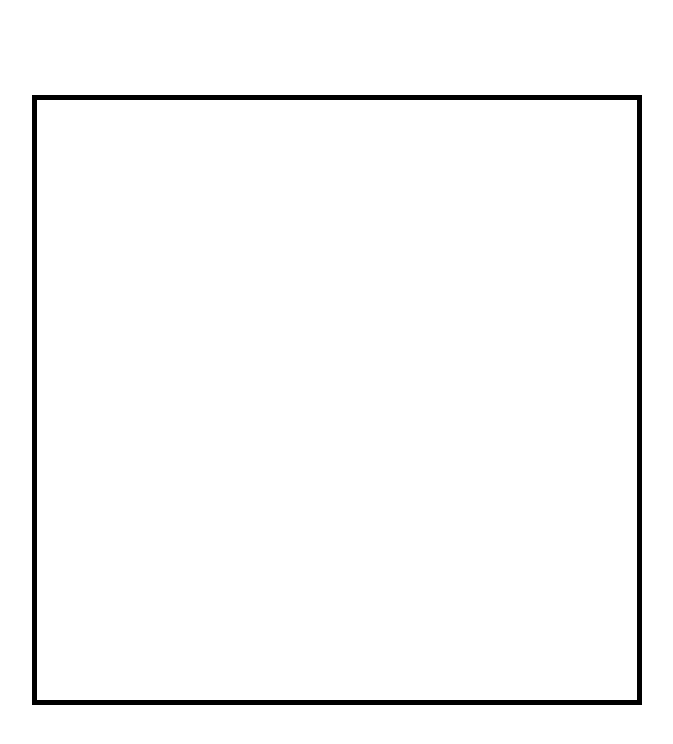
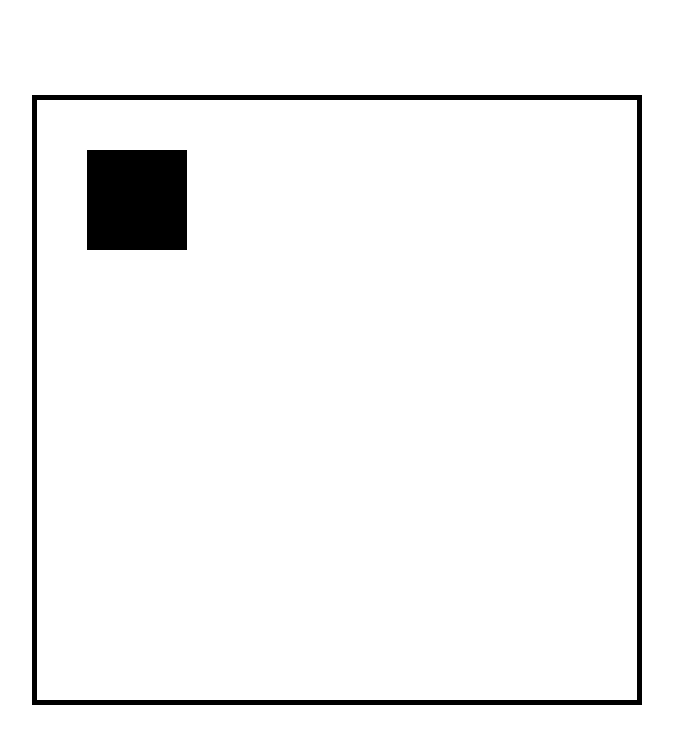
Before and after one commit to YakubuAmidu/sprite-animation, a website: page index.html in a window 1280 px wide. Shown: the whole page, without its empty margins (303-976 px from the left). Drawn offline with Linux system fonts and the light colour scheme.

Commit message:
Initial commit

```diff
--- a/index.html
+++ b/index.html
@@ -19,6 +19,18 @@
       const CANVAS_WIDTH = canvas.width = 600;
       const CANVAS_HEIGHT = canvas.height = 600;
 
+      const playerImage = new Image();
+
+      playerImage.src = 'img/shadow_dog.png';
+
+      function animate(){
+        ctx.clearRect(0, 0, CANVAS_WIDTH, CANVAS_HEIGHT);
+        ctx.fillRect(50, 50, 100, 100);
+        requestAnimationFrame(animate);
+      };
+
+      animate();
+
     </script>
 </body>
 </html>
```
Also changed, not shown: 1 other file.
